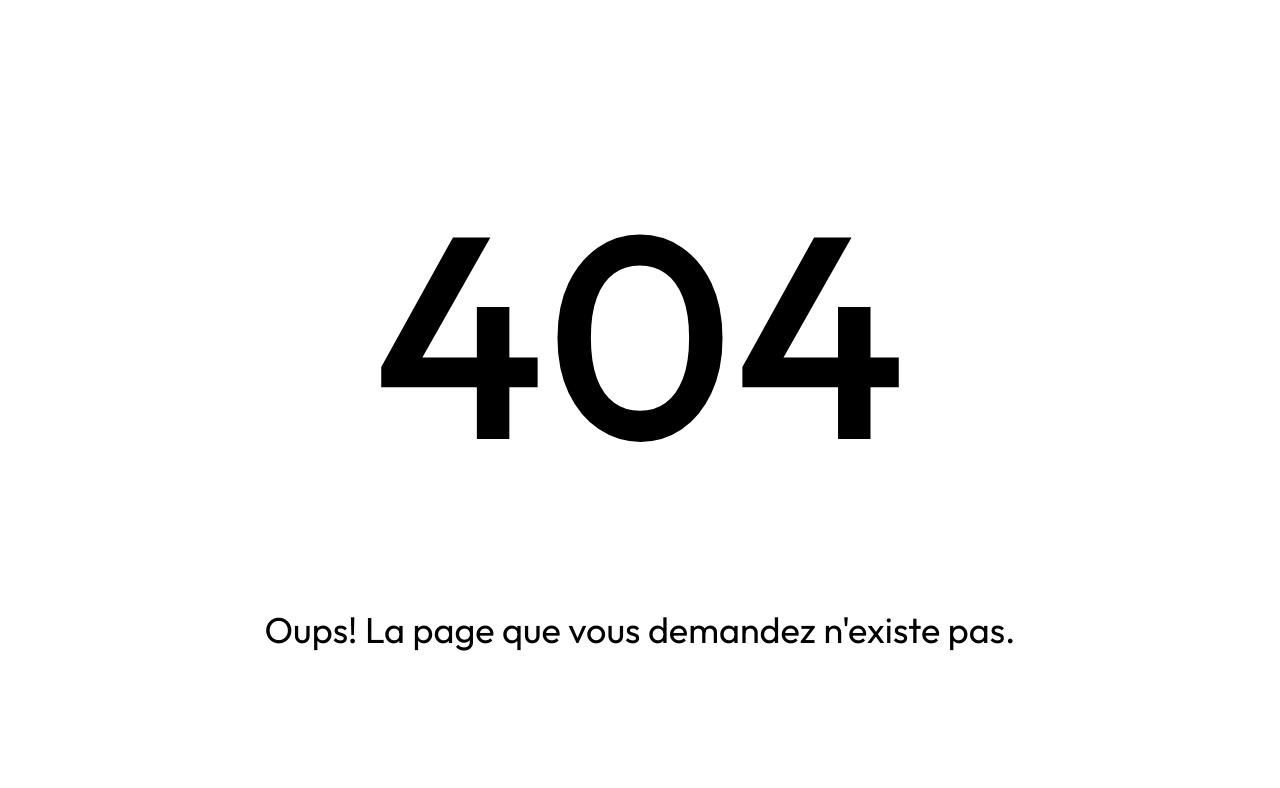
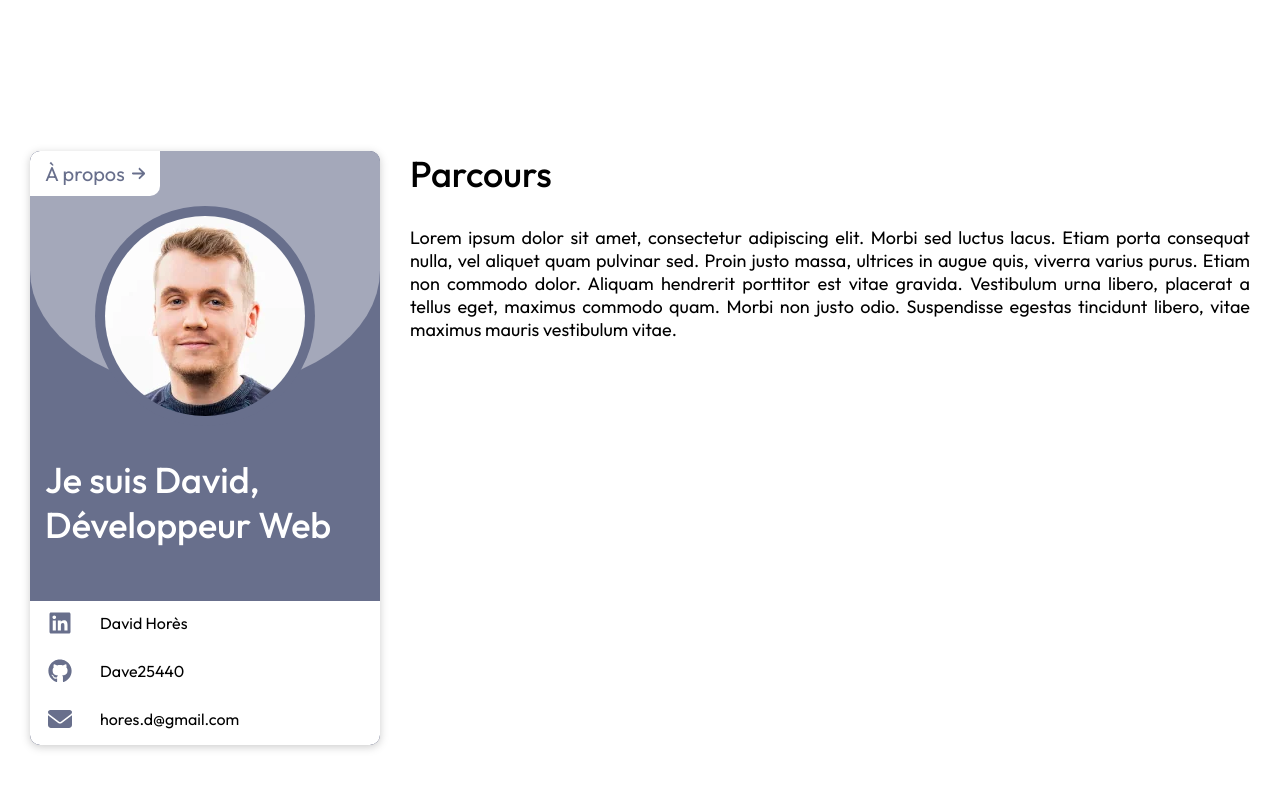
Before and after one commit to Dave25440/david-hores-portfolio, a React (Create React App) app: page /david-hores-portfolio/parcours in a window 1280 px wide. Before the commit this address had no page. Shown: the top 788 px of the page. Built offline with nearby package versions, Linux system fonts and the light colour scheme.

Commit message:
Rename Career's Formation title to Parcours and update AppRouter, Card and Layout

```diff
--- a/src/components/AppRouter/index.jsx
+++ b/src/components/AppRouter/index.jsx
@@ -31,7 +31,7 @@ const AppRouter = () => {
                         element={<Project />}
                     />
                     <Route
-                        path="/david-hores-portfolio/formation"
+                        path="/david-hores-portfolio/parcours"
                         element={<Career />}
                     />
                     <Route path="*" element={<Error />} />
--- a/src/components/Card/index.jsx
+++ b/src/components/Card/index.jsx
@@ -25,7 +25,7 @@ const Card = ({ id, color, title, subtitle, tags }) => {
             to={
                 id
                     ? `/david-hores-portfolio/realisations/${id}`
-                    : `/david-hores-portfolio/formation`
+                    : `/david-hores-portfolio/parcours`
             }
             className={styles.card}
             style={{ backgroundColor: color }}
--- a/src/components/Layout/index.jsx
+++ b/src/components/Layout/index.jsx
@@ -9,7 +9,7 @@ const paths = [
     "/david-hores-portfolio/realisations",
     "/david-hores-portfolio/competences",
     "/david-hores-portfolio/contact",
-    "/david-hores-portfolio/formation"
+    "/david-hores-portfolio/parcours"
 ];
 
 const pathMatch = (pathname) => paths.includes(pathname);
--- a/src/pages/Career/index.jsx
+++ b/src/pages/Career/index.jsx
@@ -3,12 +3,12 @@ import styles from "./Career.module.scss";
 
 const Career = () => {
     useEffect(() => {
-        document.title = "David Horès, Développeur Web - Formation";
+        document.title = "David Horès, Développeur Web - Parcours";
     }, []);
 
     return (
         <section className={styles.career}>
-            <h2 className={styles.career__title}>Formation</h2>
+            <h2 className={styles.career__title}>Parcours</h2>
             <p className={styles.career__text}>
                 Lorem ipsum dolor sit amet, consectetur adipiscing elit. Morbi
                 sed luctus lacus. Etiam porta consequat nulla, vel aliquet quam
```
